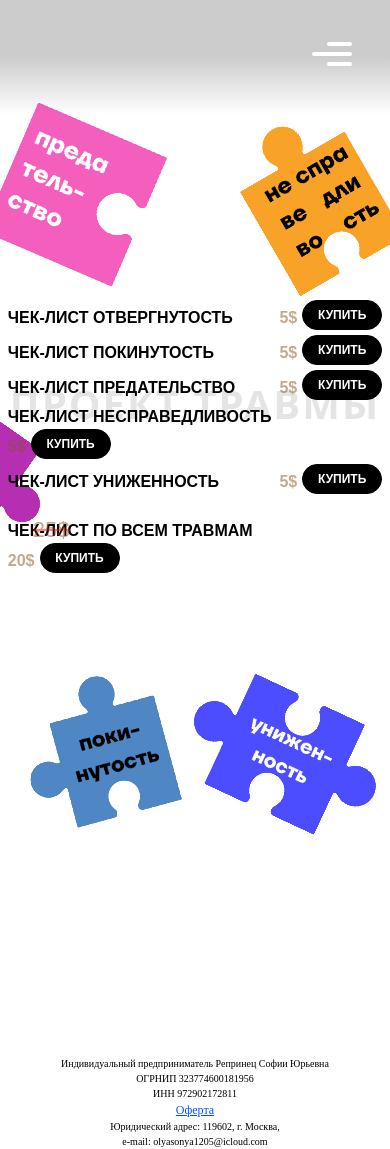
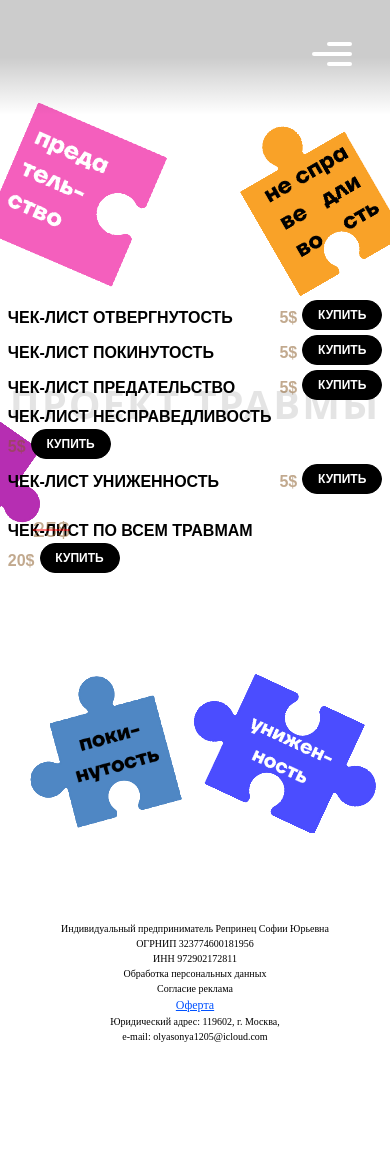
Before and after one commit to ch1cano/sonetify, a Next.js app: page /checklist in a window 390 px wide. After the commit the page ends 1044 px from the top, so only its background shows below. Built offline with nearby package versions, Linux system fonts and the light colour scheme; a web font is replaced by a local one.

Commit message:
fix form and oferta page

```diff
--- a/features/Footer/Footer.jsx
+++ b/features/Footer/Footer.jsx
@@ -9,7 +9,8 @@ const Footer = () => {
 				Индивидуальный предприниматель Репринец Софии Юрьевна
 				<br />
 				ОГРНИП 323774600181956 <br />
-				ИНН 972902172811
+				ИНН 972902172811 <br /> Обработка персональных данных <br /> Согласие
+				реклама
 			</div>
 			<div>
 				<Link href={"/oferta"}>
--- a/features/Footer/Footer.module.css
+++ b/features/Footer/Footer.module.css
@@ -37,7 +37,6 @@
 		text-align: center;
 		justify-content: center;
 		font-size: 10px;
-		margin-top: 150px;
 	}
 	.oferta {
 		font-size: 12px;
--- a/pages/form/form.tsx
+++ b/pages/form/form.tsx
@@ -54,7 +54,11 @@ const Form = () => {
 					</p>
 				</div>
 				<div className={s.inputName}>Имя:</div>
-				<input className={s.email} type="name" />
+				<input
+					className={s.email}
+					type="name"
+					{...register("name", { required: true })}
+				/>
 				<div className={s.inputName}>Email:</div>
 				<input
 					className={s.email}
```
